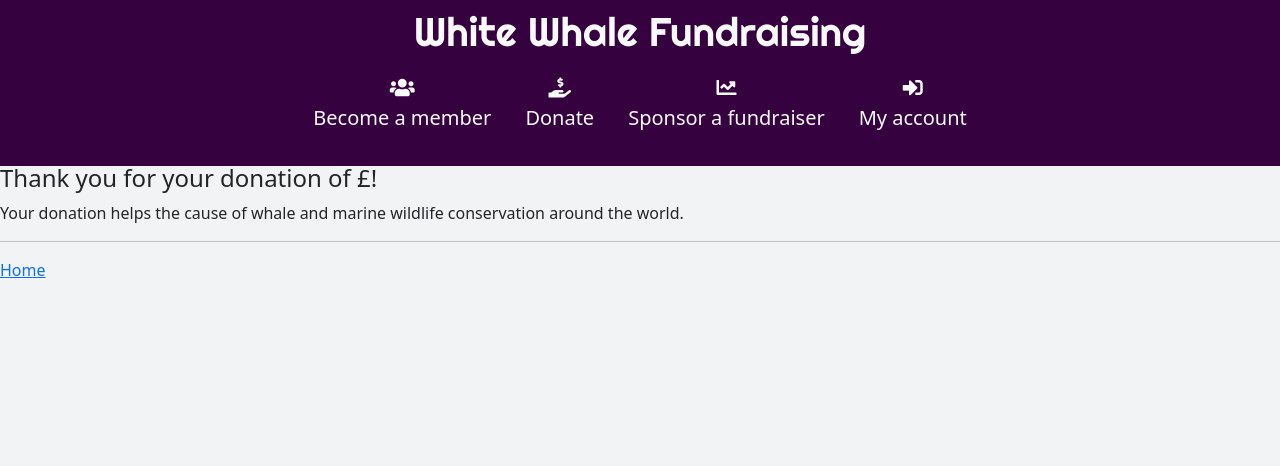
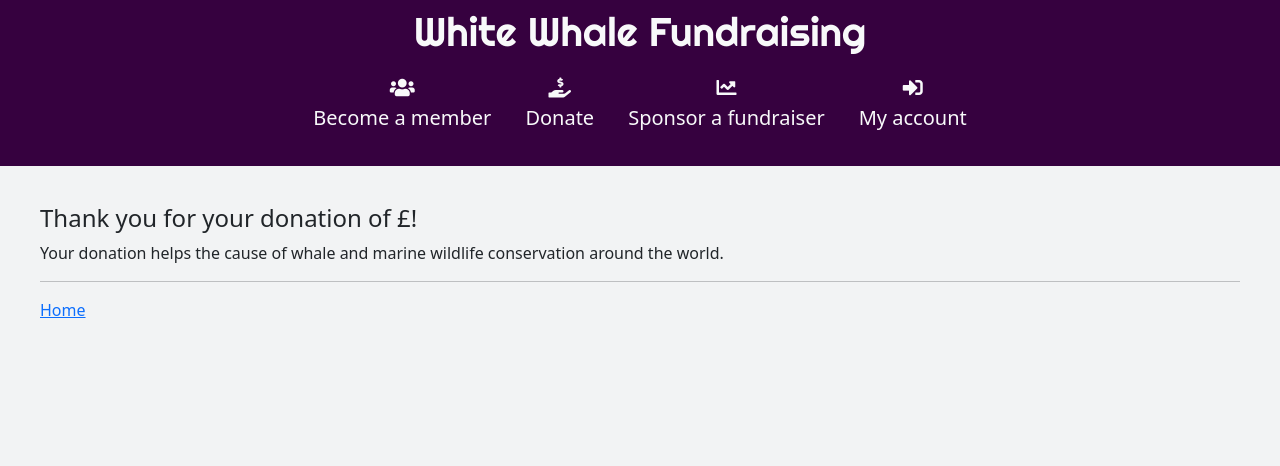
Before and after one commit to James-VT/MS4_White_Whale_Fundraising, a Django app: template donations/templates/donations/donation_success.html in a window 1280 px wide. Shown: the top 466 px of the page. Run offline with Django 3.2, Linux system fonts and the light colour scheme; the template is opened without the code that fills it, so the values that code supplies are empty; some libraries are stand-ins or nearby versions.

Commit message:
Adds styling to donation success message

```diff
--- a/donations/static/donations/css/donations.css
+++ b/donations/static/donations/css/donations.css
@@ -87,6 +87,12 @@
     color: #6c6c6c;
 }
 
+/*------------------Success page */
+
+.success-content {
+    padding: 40px;
+}
+
 /*------------------Media queries */
 
 @media (max-width: 992px) {
--- a/donations/templates/donations/donation_success.html
+++ b/donations/templates/donations/donation_success.html
@@ -1,5 +1,9 @@
 {% extends "base.html" %}
 {% load static %}
+
+{% block extra_css %}
+    <link rel="stylesheet" href="{% static 'donations/css/donations.css' %}">
+{% endblock %}
 
 {% block page_header %}
     <div class="container header-container">
@@ -10,7 +14,8 @@
 {% endblock %}
 
 {% block content %}
-	<div id="box">
+	<div class="success-content">
+		<div id="box" >
 			<h4>Thank you for your donation of £{{ donation.donation_total }}!</h4>
 			{% if donation.gift_aid %}
 				<h5>With Gift Aid, your donation of £{{ donation.donation_total }} is worth £{{ donation_gift_aid | floatformat:2 }} to our causes! Thank you!</h5>
@@ -26,5 +31,6 @@
 				</a>
 			{% endif %}
 		</div>
+	</div>
 
 {% endblock content %}
```
Lines whose indentation alone changed are shown as unchanged.
